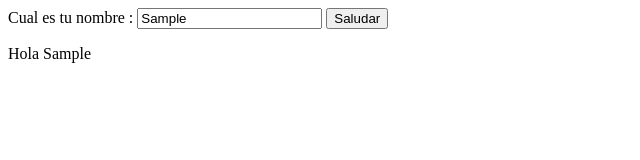
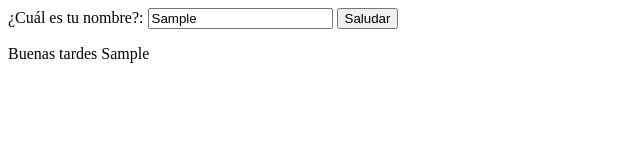
Before and after one commit to Jpriveram/Bot-saludador-2025, a website built with Parcel: page index.html in a window 1280 px wide. Both pictures are taken after typing "Sample" into the empty fields and a click on the input "Saludar". Shown: the whole page, without its empty margins (0-640 px from the left). Built offline with nearby package versions, Linux system fonts and the light colour scheme.

Commit message:
feat: Saluda por Horario

```diff
--- a/index.html
+++ b/index.html
@@ -1,11 +1,11 @@
 <!DOCTYPE html>
 <html xml:lang="es">
   <head>
-    <title>Sumador</title>
+    <title>Saludador</title>
   </head>
   <body>
     <form id="saludar-form">
-      <label for="nombre">Cual es tu nombre :</label>
+      <label for="nombre">¿Cuál es tu nombre?:</label>
       <input type="text" id="nombre" />
 
       <input type="submit" value="Saludar" id="saludar-button" />
--- a/src/presenter.js
+++ b/src/presenter.js
@@ -1,3 +1,4 @@
+import { construirSaludo } from "./saludador";
 
 const nombre_input = document.querySelector("#nombre");
 const form = document.querySelector("#saludar-form");
@@ -6,5 +7,8 @@ const div = document.querySelector("#resultado-div");
 form.addEventListener("submit", (event) => {
   event.preventDefault();
 
-  div.innerHTML = "<p>" +"Hola "+ nombre_input.value + "</p>";
+  const nombre = (nombre_input.value || "").trim();
+  const mensaje = construirSaludo(nombre);
+
+  div.innerHTML = `<p>${mensaje}</p>`;
 });
--- /dev/null
+++ b/src/saludador.js
@@ -0,0 +1,13 @@
+export function construirSaludo(nombre,  fecha = new Date()) {
+    const hora = fecha.getHours();
+    let saludo = "Hola";
+
+    if (hora < 12) saludo = "Buenos días";
+    else if (hora < 19) saludo = "Buenas tardes";
+    else saludo = "Buenas noches";
+
+
+
+
+    return `${saludo} ${nombre}`;
+  }
```
Also changed, not shown: script/commit-history.json (+21 -2 lines).
